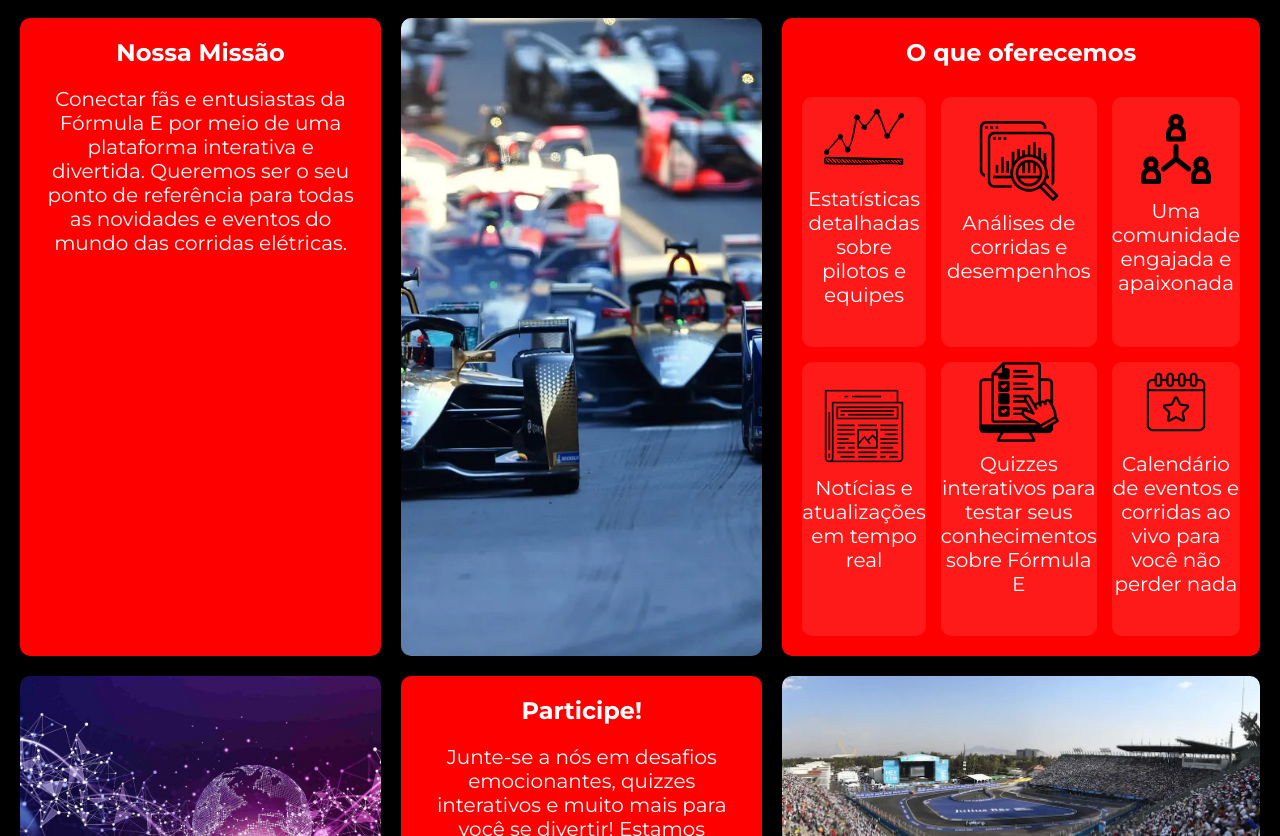
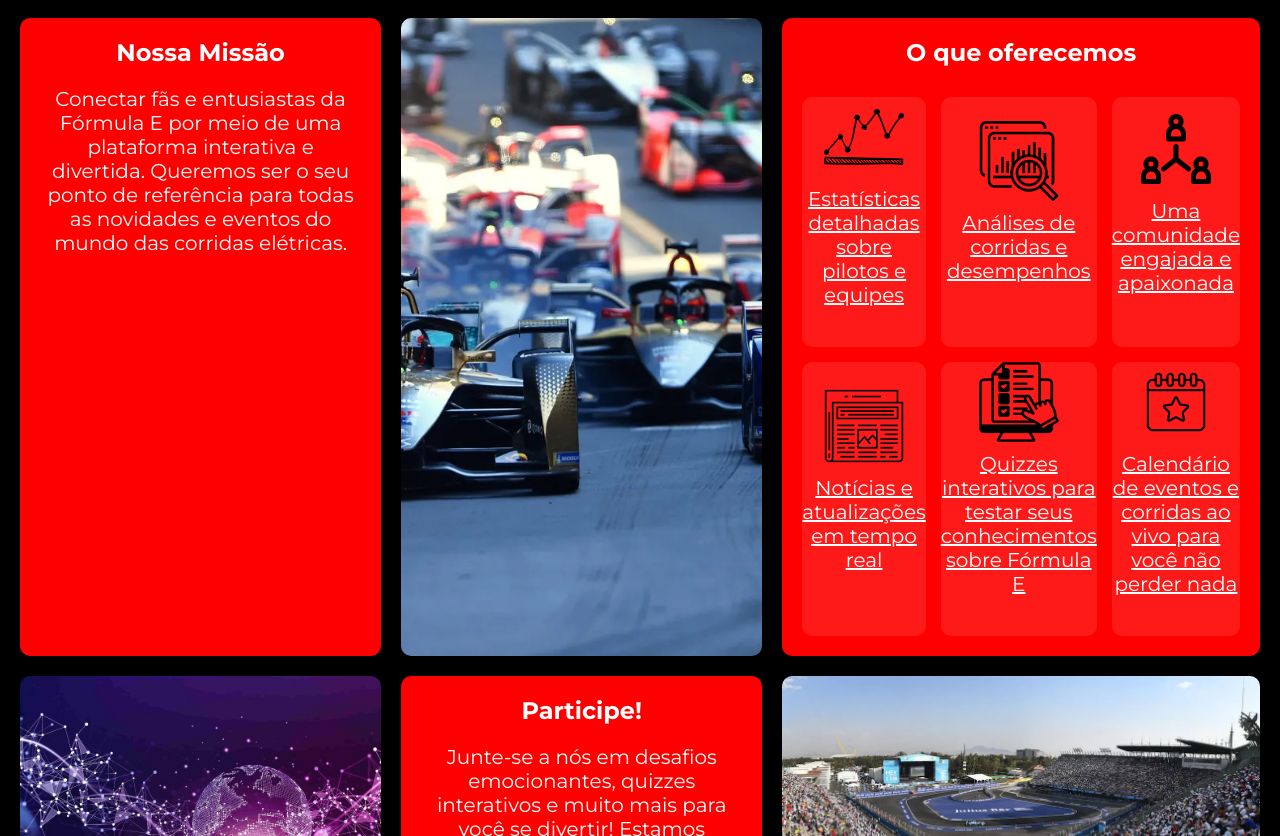
Before and after one commit to vbastelli/challenge-web-front-2, a React (Vite) app: page /sobre-nos in a window 1280 px wide. Shown: the part 505-1341 px from the top of the page. Built offline with nearby package versions, Linux system fonts and the light colour scheme.

Commit message:
adicionando rotas no sobre nos

```diff
--- a/src/componentes/SobreNos/index.jsx
+++ b/src/componentes/SobreNos/index.jsx
@@ -1,11 +1,11 @@
 import React from 'react';
+import { Link } from 'react-router-dom'; // Importa o Link para navegação
 import './estilo.css';
 
 const AboutUs = () => {
   return (
     <div className="about-us-container">
       <img className="mosaic-image" src="piloto-formula-e.jpg" alt="Imagem da Fórmula E" />
-
       <div className="mosaic-item item1">
         <h2>Bem-vindo ao MadevRace!</h2>
         <p>
@@ -14,7 +14,6 @@ const AboutUs = () => {
           Venha explorar o mundo da Fórmula E conosco!
         </p>
       </div>
-
       <img className="mosaic-image" src="formulaeeeee.jpg" alt="Imagem da Fórmula E" />
 
       <div className="mosaic-item item2">
@@ -30,34 +29,32 @@ const AboutUs = () => {
       <div className="mosaic-item item3">
         <h2>O que oferecemos</h2>
         <div className="offerings-list">
-          <div className="mosaic-item offering-item">
+          <Link to="/pilotos" className="mosaic-item offering-item">
             <img className="offering-icon" src="statistics-icon.png" alt="Estatísticas" />
             <p>Estatísticas detalhadas sobre pilotos e equipes</p>
-          </div>
-          <div className="mosaic-item offering-item">
+          </Link>
+          <Link to="/dados" className="mosaic-item offering-item">
             <img className="offering-icon" src="analysis-icon.png" alt="Análises" />
             <p>Análises de corridas e desempenhos</p>
-          </div>
-          <div className="mosaic-item offering-item">
+          </Link>
+          <Link to="/perfil" className="mosaic-item offering-item">
             <img className="offering-icon" src="community-icon.png" alt="Comunidade" />
             <p>Uma comunidade engajada e apaixonada</p>
-          </div>
-          <div className="mosaic-item offering-item">
+          </Link>
+          <Link to="/news" className="mosaic-item offering-item">
             <img className="offering-icon" src="news-icon.png" alt="Notícias" />
             <p>Notícias e atualizações em tempo real</p>
-          </div>
-          <div className="mosaic-item offering-item">
+          </Link>
+          <Link to="/quiz" className="mosaic-item offering-item">
             <img className="offering-icon" src="quiz-icon.png" alt="Quiz" />
             <p>Quizzes interativos para testar seus conhecimentos sobre Fórmula E</p>
-          </div>
-          <div className="mosaic-item offering-item">
+          </Link>
+          <Link to="/eventos" className="mosaic-item offering-item">
             <img className="offering-icon" src="events-icon.png" alt="Eventos" />
             <p>Calendário de eventos e corridas ao vivo para você não perder nada</p>
-          </div>
-          {/* Novo card adicionado */}
+          </Link>
         </div>
       </div>
-
 
       <img className="mosaic-image" src="imagemtecnologia.jpg" alt="Imagem de tecnologia" />
       <div className="mosaic-item item4">
@@ -69,7 +66,6 @@ const AboutUs = () => {
       </div>
 
       <img className="mosaic-image" src="fans.webp" alt="Imagem de diversão" />
-
     </div>
   );
 };
```
